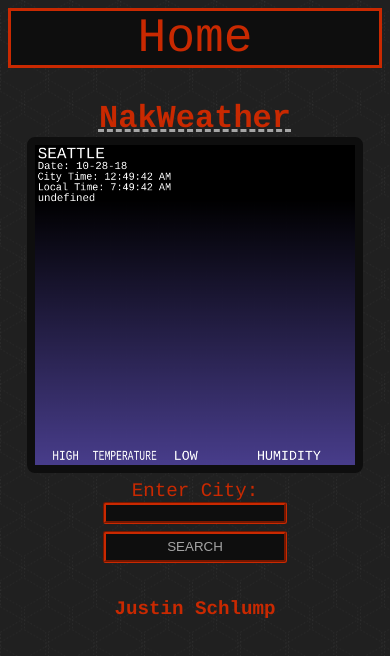
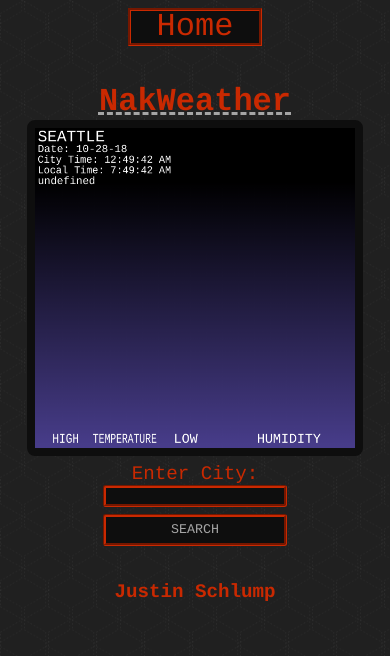
Before and after one commit to nak1411/nakweather, a website built with webpack: page src/index.html in a window 390 px wide. Built offline with nearby package versions, Linux system fonts and the light colour scheme; no server answers.

Commit message:
Style responsive tweaks

```diff
--- a/src/index.html
+++ b/src/index.html
@@ -12,9 +12,7 @@
 <body>
     <div class="app">
         <nav class="app__nav">
-            <ul class="app__list">
-                <a class="app__item-home" href="/index.html">Home</a>
-            </ul>
+            <a class="app__item-home" href="/index.html">Home</a>
         </nav>
         <h1 class="app__title">NakWeather</h1>
         <canvas class="app__canvas" width="600" height="600"></canvas>
--- a/src/sass/base/_text.scss
+++ b/src/sass/base/_text.scss
@@ -0,0 +1 @@
+$fontPrimary:'Courier', Arial, sans-serif;
--- a/src/sass/components/_button.scss
+++ b/src/sass/components/_button.scss
@@ -7,6 +7,7 @@
   border: color(primary) groove;
   border-radius: .5em;
   cursor: pointer;
+  font-family: $fontPrimary;
   @include large {
     padding: .3em;
     border-radius: .2em;
--- a/src/sass/components/_canvas.scss
+++ b/src/sass/components/_canvas.scss
@@ -2,6 +2,7 @@
   width: 50em;
   border: color(back) solid .5em;
   border-radius: .5em;
+
   @include large {
     width: 30em;
   }
--- a/src/sass/layout/_navigation.scss
+++ b/src/sass/layout/_navigation.scss
@@ -1,16 +1,43 @@
-&__list {
-  padding: 0;
-  margin: 0;
+&__nav {
+  display: inline-block;
+  width: 20em;
+  line-height: 4em;
   overflow: hidden;
-  display: grid;
-  grid-template-columns: 1fr;
-  font-size: 3em;
   list-style: none;
   background-color: color(back);
+  border: color(primary) groove;
+
+  @include large {
+    width: 12em;
+    line-height: 3em;
+  }
+
+  @include medium {
+    width: 8em;
+    line-height: 2em;
+  }
+
+  @include small {
+    width: 5em;
+    line-height: 1em;
+  }
 }
 
-&__item-home{
+&__item-home {
   text-decoration: none;
-  color:color(primary);
-  border: color(primary) solid;
+  color: color(primary);
+  font-size: 4em;
+  vertical-align: middle;
+
+  @include large {
+    font-size: 3em;
+  }
+
+  @include medium {
+    font-size: 2em;
+  }
+
+  @include small {
+    font-size: 1em;
+  }
 }
--- a/src/sass/utilities/_mixins.scss
+++ b/src/sass/utilities/_mixins.scss
@@ -1,7 +1,7 @@
 // Initial Setup
 @mixin init {
   text-align: center;
-  font-family: 'Courier', 'Lucida Sans Unicode', 'Lucida Grande', 'Lucida Sans', Arial, sans-serif;
+  font-family: $fontPrimary;
 }
 
 // Media queries
```
Also changed, not shown: dist/img/back.png (added), dist/index.html, dist/main.css.
